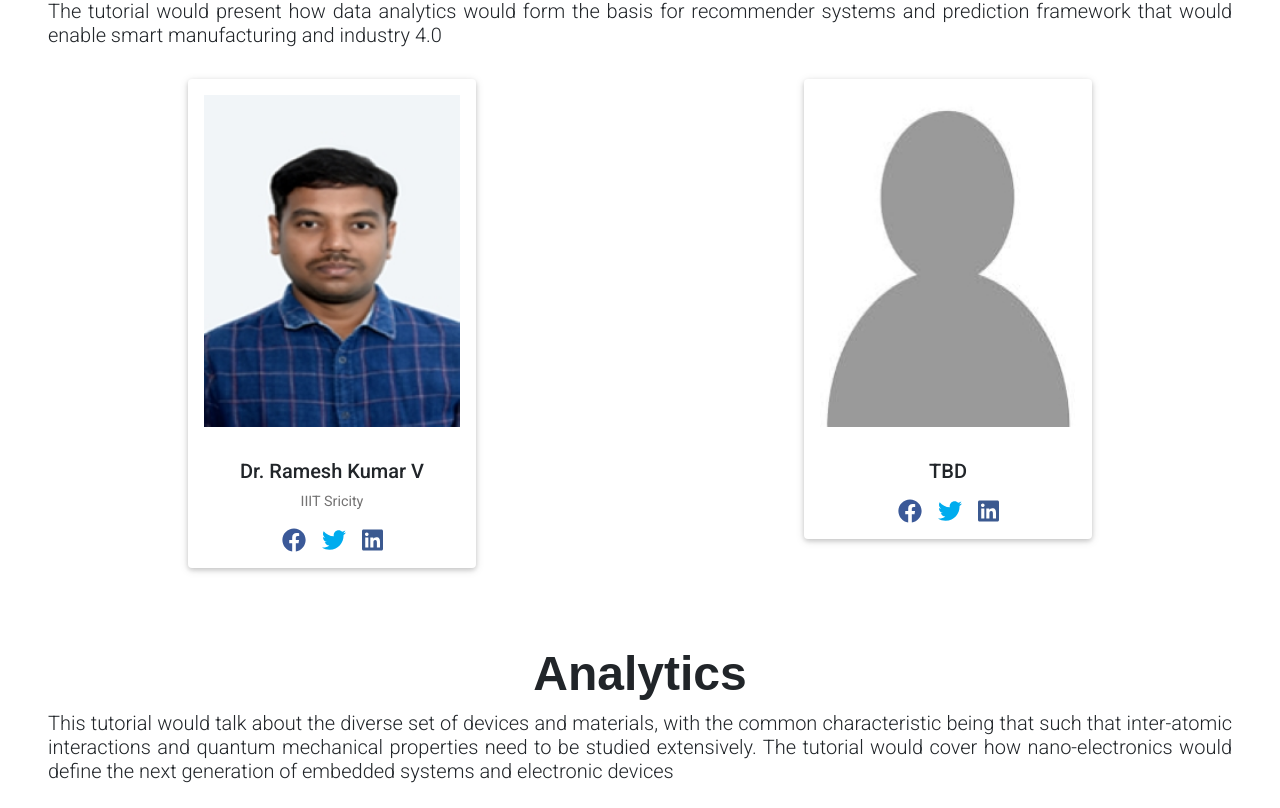
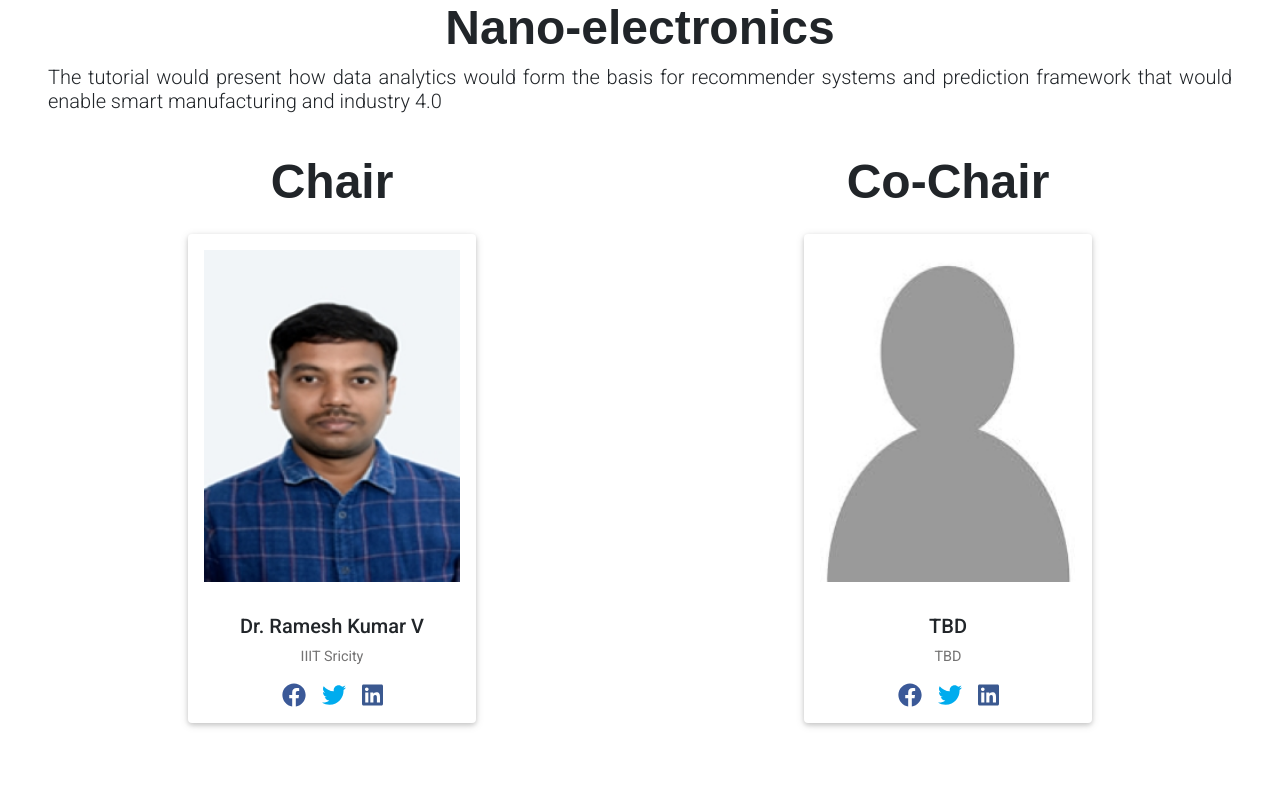
Before and after one commit to PriyanshuRj/IEEE-website, a React (Create React App) app: page /tutorial in a window 1280 px wide. Shown: the part 1860-2668 px from the top of the page. Built offline with nearby package versions, Linux system fonts and the light colour scheme.

Commit message:
Tutorial updates

```diff
--- a/src/components/About.js
+++ b/src/components/About.js
@@ -28,7 +28,7 @@ export default function About() {
             data-aos-easing="ease-in-out-cubic"
             >
               <h2>ESDC 2023</h2>
-              <p>
+              <p style={{texAtlign: "justify", textJustify: "inter-word"}}>
               The next generation of smart manufacturing, typically called Industry 4.0 deals with enhancing and upgrading the whole manufacturing processes through a combination of state-of-the-art electronic systems, devices and computing capabilities. These include: wired/wireless connected sensors, actuators, 3D printers, renewable energy-based devices, intelligent machines for computing, etc. The electronics industry has been going through a rapid evolution which in-turn requires integration of inter-disciplinary technologies such as electronics systems, new portable devices and intelligent computing, together called as Electronics Systems, devices and computing (ESDC).
               </p>
 
--- a/src/components/About.module.css
+++ b/src/components/About.module.css
@@ -19,6 +19,7 @@
   display: flex;
   justify-content: center;
   flex-direction: column;
+
 }
 @media (max-width: 984px) {
   .ha_pic {
--- a/src/components/UI/SpeakerCard.js
+++ b/src/components/UI/SpeakerCard.js
@@ -10,6 +10,7 @@ export default function SpeakerCard(props) {
           data-aos-duration="1000"
           data-aos-easing="ease-in-out-cubic"
     >
+       <h1>{speaker.designation}</h1>
       <Card style={{ width: "18rem" }} className="mx-4 my-4 text-center">
         <Card.Img variant="top" src={speaker.img} className={ Styles.cardImg + " p-3"} />
         <Card.Body>
--- a/src/pages/Tutorial.js
+++ b/src/pages/Tutorial.js
@@ -5,11 +5,13 @@ import Styles from "../Styles/organizer.module.css";
 
 const Tut1 = [
   {
-    name: "Dr. Hrishikesh Venkataraman",
+    designation:"Chair",
+    name: "Dr.Hrishikesh Venkataraman",
     post: "IIIT Sricity",
     img: "OrganizersCommittee/generalCo-chair2.png",
   },
   {
+    designation:"Co-Chair",
     name: "Mr. Ranjeet Deshmukh",
     post: "Road Bounce",
     img: "RanjeetDeshmukh.jpg",
@@ -17,23 +19,29 @@ const Tut1 = [
 ];
 const Tut2 = [
   {
+    designation:"Chair",
     name: "Dr. Ramesh Kumar V",
     post: "IIIT Sricity",
     img: "OtherCommittee/Public3.jpg",
   },
   {
+    designation:"Co-Chair",
     name: "TBD",
+    post:"TBD",
     img: "dummyImage.jpeg",
   },
 ];
 const Tut3 = [
   {
+    designation:"Chair",
     name: "Dr. Sreeja SR",
     post: "IIIT Sricity",
     img: "Sreeja.png",
   },
   {
+    designation:"Co-Chair",
     name: "TBD",
+    post:"TBD",
     img: "dummyImage.jpeg",
   },
 ];
@@ -81,11 +89,12 @@ export default function Tutorial() {
           className=" mx-4 d-flex justify-content-around flex-wrap"
           style={{ marginBottom: "21px" }}
         >
+
           {Tut2.map((speaker, index) => {
             return <SpeakerCard speaker={speaker} key={index} index={index} />;
           })}
         </div>
-        <h1>Analytics</h1>
+        <h1>Data Analytics</h1>
         <h5
           className={"mx-5"}
           style={{ textAlign: "justify", textJustify: "inter-word" }}
```
